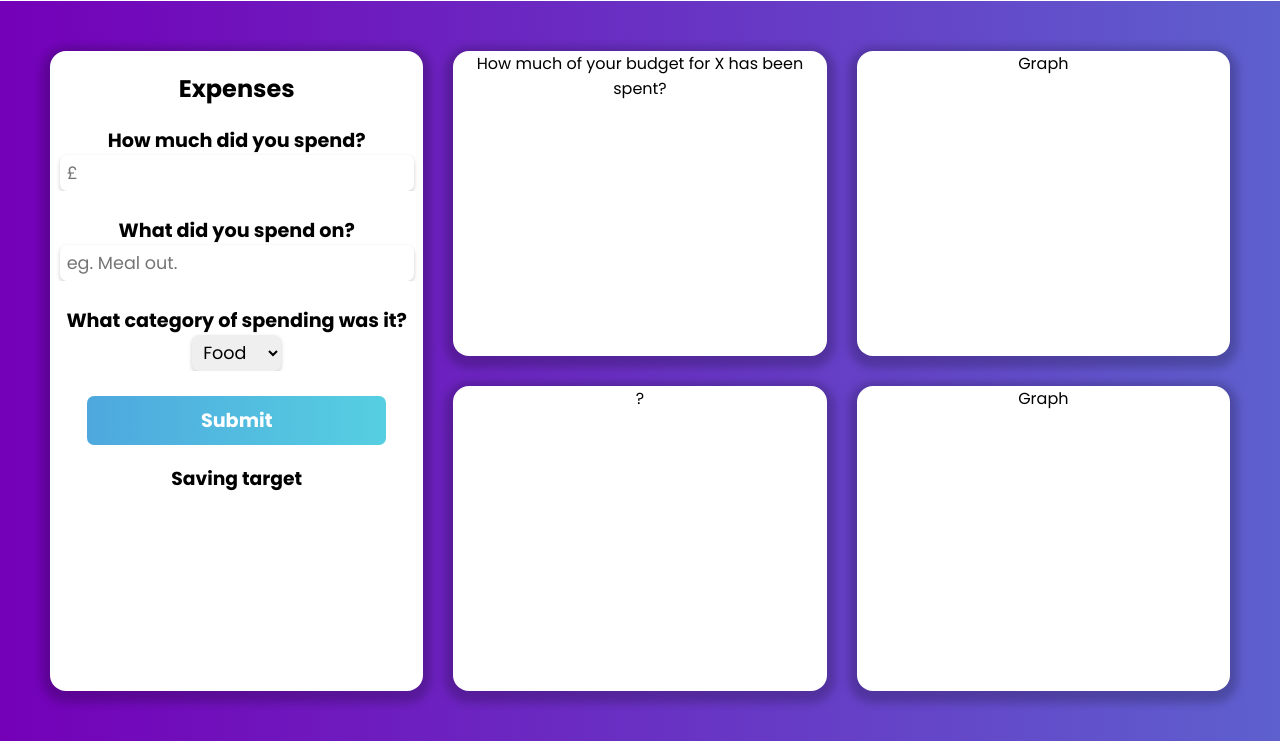
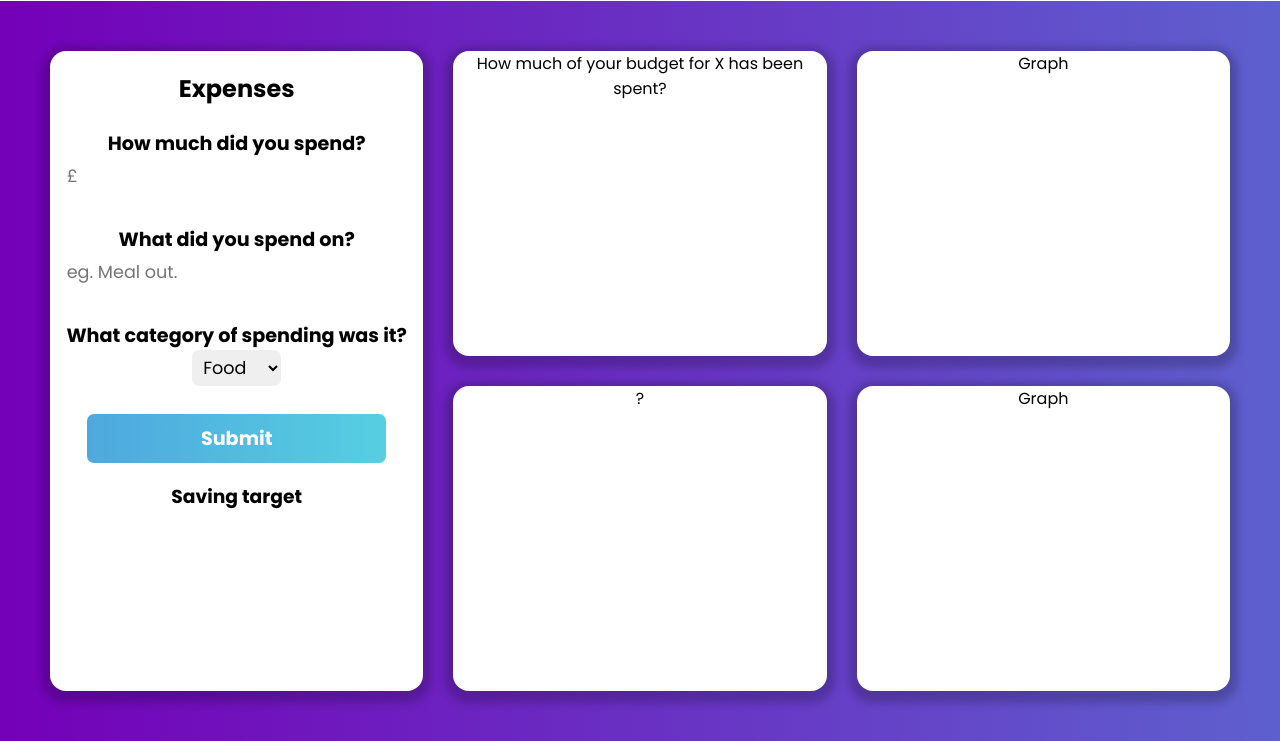
Before and after one commit to jamiecrobb/hacknotts2020, a plain HTML site: page index.html in a window 1280 px wide. Shown: the part 79-820 px from the top of the page. Drawn offline with Linux system fonts and the light colour scheme.

Commit message:
Remove outlines from input

```diff
--- a/main.css
+++ b/main.css
@@ -64,17 +64,23 @@ form label {
 }
 
 input, select {
-    box-shadow: 0 2px 4px 0 rgba(0, 0, 0, 0.2);
     border: none;
     border-radius: 7px;
     padding: 5px 7px;
     font-size: 1.1em;
 }
 
+input[type=text],
+input[type=number],
+select {
+    outline: none;
+}
+
 button {
     width: 80%;
     border: none;
-    background-image: linear-gradient(to right, #4ea8de , #56cfe1);
+    background: rgb(78, 168, 222);
+    background: linear-gradient(90deg, rgba(78, 168, 222, 1) 0%, rgba(86, 207, 225, 1) 100%);
     padding: 10px 28px;
     font-size: 16px;
     cursor: pointer;
@@ -84,3 +90,7 @@ button {
     border-radius: 7px;
     font-size: 1.2em;
   }
+
+  .formsection {
+      padding: 3px;
+  }
```
Also changed, not shown: chart1.js (added, +19 -0 lines).
